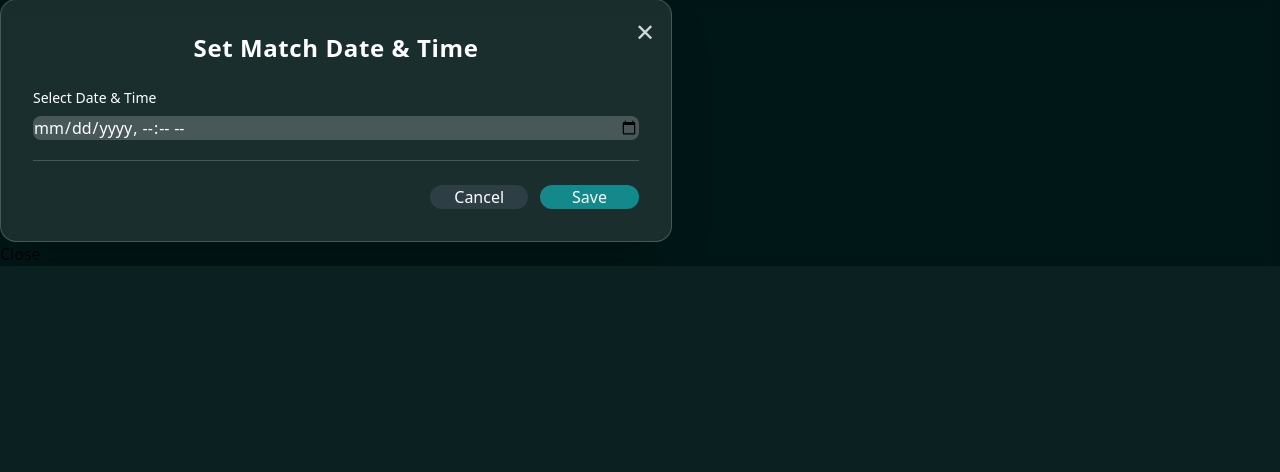
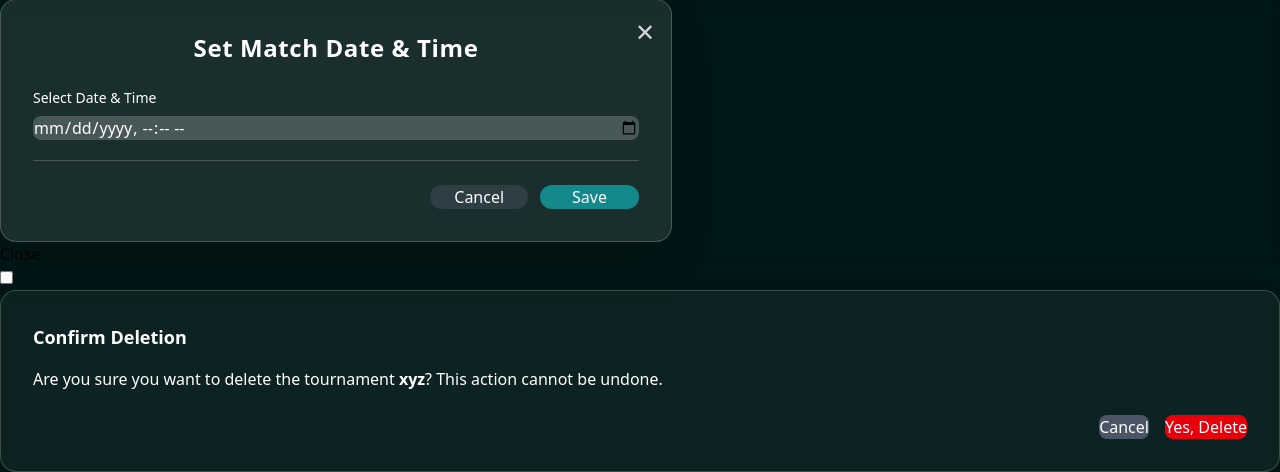
Before and after one commit to sukanta022/Tournua, a Django app: page /Tournua/tournament/8 in a window 1280 px wide. Shown: the part 4574-5046 px from the top of the page. Before the commit the page ends 4840 px from the top, so only its background shows below. Run offline with Django 5.2, Linux system fonts and the light colour scheme; data comes from the database, SQL or seed files in the repository; both versions use the stored data as it was after the commit; some libraries are stand-ins or nearby versions.

Commit message:
added tournament delete option

```diff
--- a/mysite/template/view.html
+++ b/mysite/template/view.html
@@ -43,6 +43,7 @@
   <div class="mx-auto h-auto w-10/12  bg-cover bg-center">
 
     <!-- Tournament Header -->
+    <div class="flex justify-between items-center">
       <div class="flex flex-col sm:flex-row sm:items-center gap-4 sm:gap-6">
         <img src="{% static 'trophies/Trophy1.png' %}" alt="Trophy" class="w-24 sm:w-32 lg:w-40 object-contain mx-auto sm:mx-0">
         <div class="text-white text-center sm:text-left space-y-2">
@@ -50,6 +51,14 @@
           <p class="text-lg sm:text-xl text-white/80">{{ tournament.description }}</p>
           <p class="text-lg sm:text-xl text-white/80"><b>Tournament Code:</b> {{ tournament.code }}</p>
         </div>
+      </div>
+
+      {% if is_creator %}
+        <!-- Delete Button -->
+        <label for="delete_tournament_modal" class="btn bg-red-600 hover:bg-red-700 text-white rounded-lg px-4 py-2 flex items-center gap-2 cursor-pointer">
+          <i class="bi bi-trash3"></i> Delete Tournament
+        </label>
+      {% endif %}
     </div>
 
     <!-- Toggle Buttons -->
@@ -251,6 +260,27 @@
   <label class="modal-backdrop" for="date_modal">Close</label>
 </div>
 
+
+<input type="checkbox" id="delete_tournament_modal" class="modal-toggle" />
+  <div class="modal backdrop-blur-sm">
+    <div class="modal-box bg-white/5 text-white border border-white/20 rounded-2xl shadow-2xl p-6 sm:p-8">
+      <h3 class="font-bold text-lg mb-4">Confirm Deletion</h3>
+      <p class="mb-6">Are you sure you want to delete the tournament <span class="font-semibold">{{ tournament.name }}</span>? This action cannot be undone.</p>
+
+      <div class="flex justify-end gap-4">
+        <!-- Cancel -->
+        <label for="delete_tournament_modal" class="btn bg-gray-600 hover:bg-gray-700 text-white rounded-lg">Cancel</label>
+
+        <!-- Confirm Delete -->
+        <form action="{% url 'delete_tournament' tournament.id %}" method="POST">
+          {% csrf_token %}
+          <button type="submit" class="btn bg-red-600 hover:bg-red-700 text-white rounded-lg">Yes, Delete</button>
+        </form>
+      </div>
+    </div>
+  </div>
+
+
 <!-- JS -->
 <script>
 function openModal(matchId, team1, team2, team1Score, team2Score) {
--- a/mysite/tournua/urls.py
+++ b/mysite/tournua/urls.py
@@ -33,4 +33,5 @@ path("tournament/<int:tournament_id>/leaderboard/", views.leaderboard, name="lea
 path('update_match_date/', views.update_match_date, name='update_match_date'),
 path('join-tournament/', views.join_tournament, name='join_tournament'),
 path("view-by-code/", views.view_tournament_by_code, name="view_tournament_by_code"),
+path('tournament/<int:tournament_id>/delete/', views.delete_tournament, name='delete_tournament'),
 ]
--- a/mysite/tournua/views.py
+++ b/mysite/tournua/views.py
@@ -218,10 +218,15 @@ def dashboard(request):
     tournaments = own_tournaments | joined_tournaments
     tournaments = tournaments.order_by('-created_at')
 
+    show_deleted_modal = request.session.pop('tournament_deleted', False)
+    show_created_modal = request.session.pop('tournament_created', False)
+
     return render(request, "demo.html", {
         "name": name,
         "tournaments": tournaments,
-        "user": user
+        "user": user,
+        'show_deleted_modal': show_deleted_modal,
+        'show_created_modal': show_created_modal,
     })
 
 def join_tournament(request):
@@ -310,6 +315,7 @@ def create_tournament(request):
             num_matches = generate_league_fixtures(tournament)
             print(f"{num_matches} matches created for tournament '{tournament.name}'")
 
+        request.session['tournament_created'] = True
         return redirect("dashboard")  # redirect after success
 
     return render(request, "tournament_form.html")
@@ -537,3 +543,15 @@ def view_tournament_by_code(request):
             return redirect(request.META.get("HTTP_REFERER", "/"))
 
     return redirect("dashboard")
+
+
+
+def delete_tournament(request, tournament_id):
+
+
+    tournament = get_object_or_404(Tournament, id=tournament_id)
+
+
+    tournament.delete()
+    request.session['tournament_deleted'] = True
+    return redirect("dashboard")
```
Also changed, not shown: mysite/template/demo.html (+23 -0 lines), mysite/db.sqlite3. Lines whose indentation alone changed are shown as unchanged.
